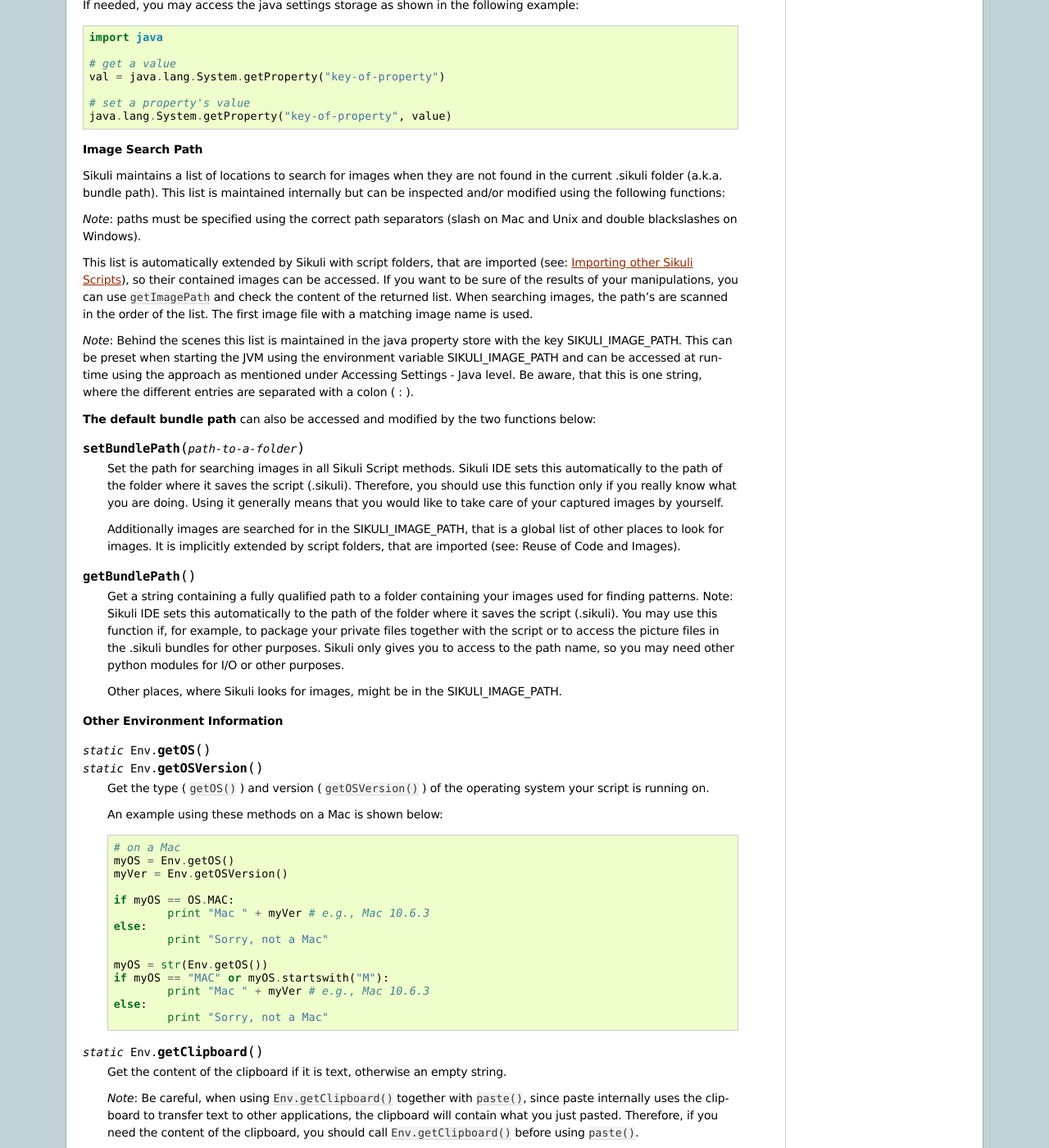
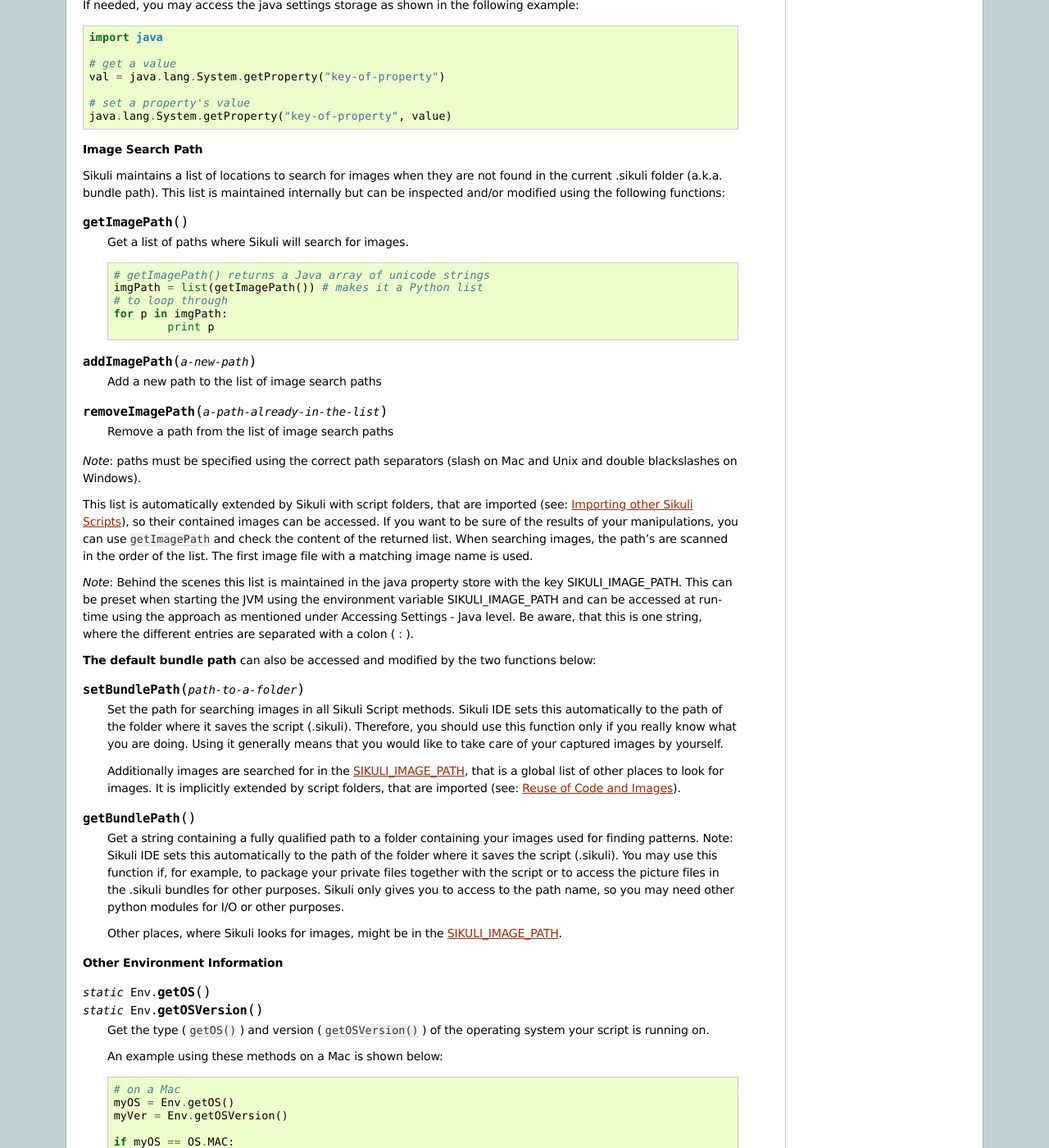
Before and after one commit to sikuli/sikuli, a Sphinx documentation site: the page built from docs/source/globals.rst, in a window 1280 px wide and 1400 px high, scrolled down 9941 px. Shown: the whole window at 82% size. Built offline with Sphinx 7.4.7, drawn with Linux system fonts in a browser that asks for light colours; some of the changed text lies outside the part shown.

Commit message:
Image Search Path optimized and indexed

```diff
--- a/docs/source/globals.rst
+++ b/docs/source/globals.rst
@@ -1,5 +1,7 @@
 Global Functions and Features
 =============================
+
+.. index:: import .sikuli
 
 .. _ImportingSikuliScripts:
 
@@ -53,7 +55,7 @@
 
 
 **Note on contained images:** Together with the import, Sikuli internally uses
-the new SIKULI_IMAGE_PATH to make sure that images contained in imported
+the new :ref:`SIKULI_IMAGE_PATH <ImageSearchPath>` to make sure that images contained in imported
 .sikuli's are found automatically.
 
 **Some comments for readers not familiar with Python import**
@@ -643,6 +645,9 @@
 	# set a property's value
 	java.lang.System.getProperty("key-of-property", value)
 
+.. index::
+	pair: Image Search Path; SIKULI_IMAGE_PATH
+
 .. _ImageSearchPath:
 
 **Image Search Path**
@@ -651,15 +656,21 @@
 the current .sikuli folder (a.k.a. bundle path). This list is maintained internally
 but can be inspected and/or modified using the following functions:
 
-.. py:function: getImagePath()
+.. py:function:: getImagePath()
 
-	Get a list of paths where Sikuli will use to search for images
+	Get a list of paths where Sikuli will search for images. ::
 
-.. py:function: addImagePath(a-new-path)
+		# getImagePath() returns a Java array of unicode strings
+		imgPath = list(getImagePath()) # makes it a Python list
+		# to loop through
+		for p in imgPath:
+			print p
+
+.. py:function:: addImagePath(a-new-path)
 
 	Add a new path to the list of image search paths
 
-.. py:function: removeImagePath(a-path-already-in-the-list)
+.. py:function:: removeImagePath(a-path-already-in-the-list)
 
 	Remove a path from the list of image search paths
 
@@ -679,6 +690,8 @@
 approach as mentioned under Accessing Settings - Java level. Be aware, that this is
 one string, where the different entries are separated with a colon ( : ).
 
+.. index:: Bundle Path
+
 **The default bundle path** can also be accessed and modified by the two functions
 below:
 
@@ -690,9 +703,9 @@
 	you are doing. Using it generally means that you would like to take care of your
 	captured images by yourself.
 
-	Additionally images are searched for in the SIKULI_IMAGE_PATH, that is a global
+	Additionally images are searched for in the :ref:`SIKULI_IMAGE_PATH <ImageSearchPath>`, that is a global
 	list of other places to look for images. It is implicitly extended by script
-	folders, that are imported (see: Reuse of Code and Images).
+	folders, that are imported (see: :ref:`Reuse of Code and Images <ImportingSikuliScripts>`).
 
 .. py:function:: getBundlePath()
 
@@ -704,7 +717,7 @@
 	you to access to the path name, so you may need other python modules for I/O or
 	other purposes.
 
-	Other places, where Sikuli looks for images, might be in the SIKULI_IMAGE_PATH.
+	Other places, where Sikuli looks for images, might be in the :ref:`SIKULI_IMAGE_PATH <ImageSearchPath>`.
 
 **Other Environment Information**
 
```
